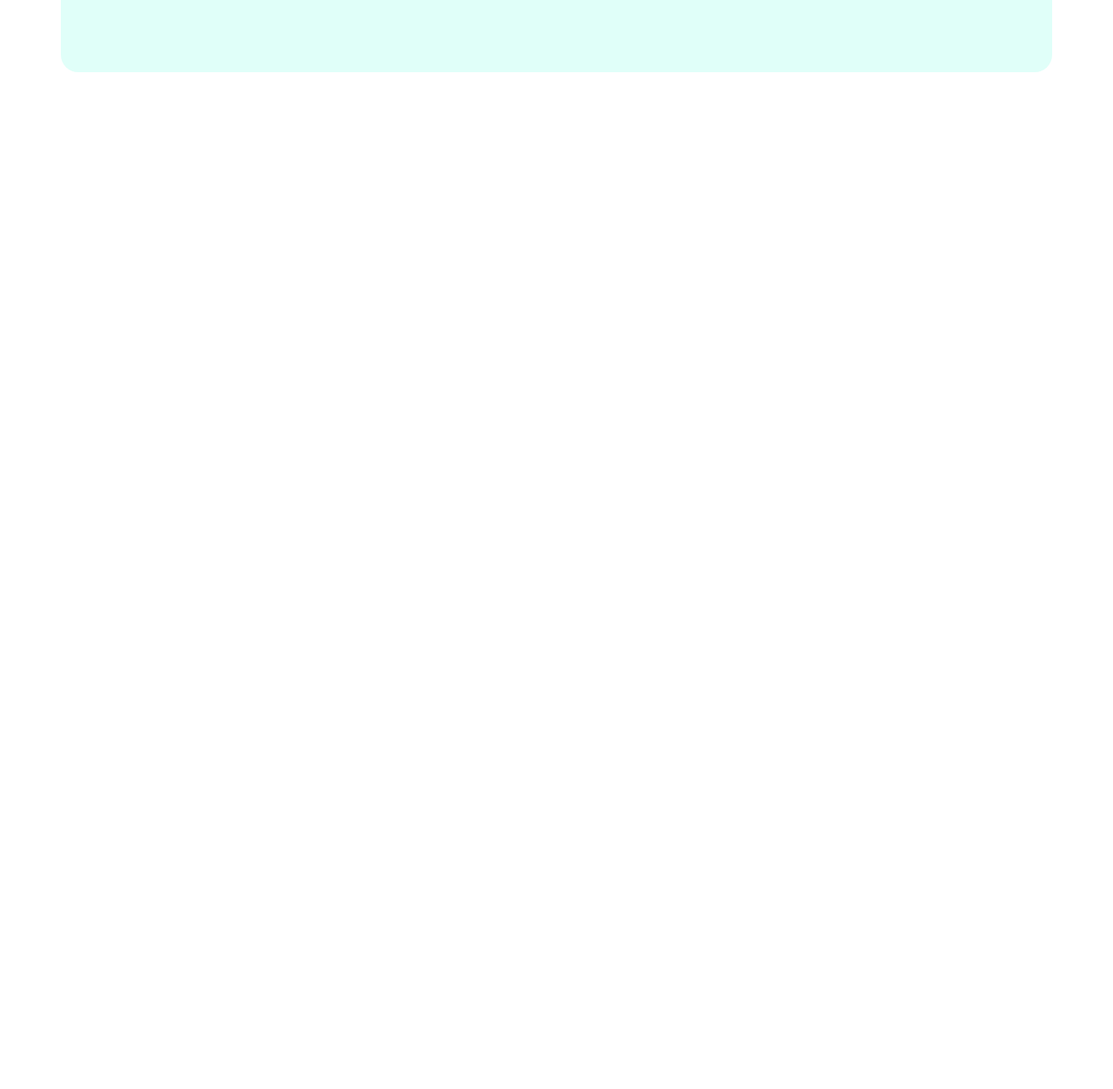
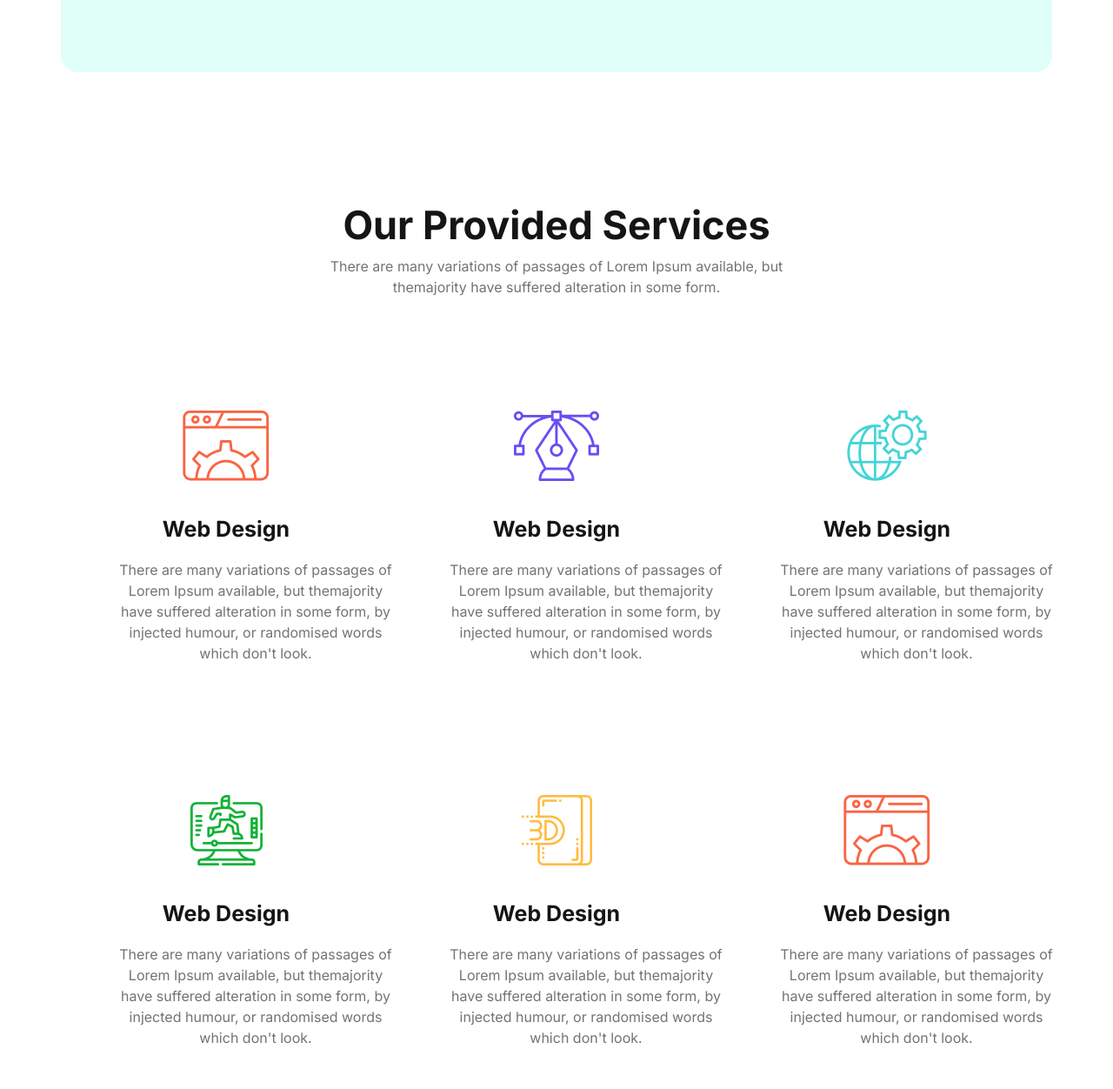
Before and after one commit to crlimon11/Agency-website, a plain HTML site: page index.html in a window 1280 px wide. Shown: the part 1298-2550 px from the top of the page at 87% size. Before the commit the page ends 1381 px from the top, so only its background shows below. Drawn offline with Linux system fonts and the light colour scheme.

Commit message:
service section finished

```diff
--- a/css/style.css
+++ b/css/style.css
@@ -6,6 +6,20 @@
     margin: 0;
     padding: 0;
     box-sizing: border-box;
+}
+.title{
+    text-align: center;
+}
+.title h2{
+    color: var(--dark-01, #151515);
+    font-size: 45px;
+    font-weight: 700;
+}
+.title p{
+    color: var(--dark-03, #737373);
+    font-size: 16px;
+    font-weight: 400;
+    margin: 0 auto;
 }
 /* Navbar Related style */
 .navbar{
@@ -154,3 +168,38 @@
     font-size: 20px;
     font-weight: 500;
 }
+/* Service section related styles */
+#services_part{
+    padding-top: 149px;
+}
+#services_part .row{
+    row-gap: 24px;
+}
+#services_part .title{
+    margin-bottom: 50px;
+}
+#services_part .title p{
+    width: 609px;
+}
+#services_part .services_box{
+    padding: 80px 49px 47px;
+    text-align: center;
+    border-radius: 20px;
+    transition: all linear 0.4s;
+}
+#services_part .services_box:hover{
+    box-shadow: 0px 0px 10px 2px rgba(0, 0, 0, 0.25);
+}
+#services_part .services_box h3{
+    color: var(--dark-01, #151515);
+    font-size: 25px;
+    font-weight: 700;
+    margin: 40px 0 20px;
+}
+#services_part .services_box p{
+    color: var(--dark-03, #737373);
+    font-size: 16px;
+    font-weight: 400;
+    width: 326px;
+    margin: 0 auto;
+}
--- a/index.html
+++ b/index.html
@@ -129,6 +129,65 @@
                 </div>
             </div>
         </section>
+        <!-- Out success section End -->
+        <!-- Services section Start -->
+        <section id="services_part">
+            <div class="title">
+                <h2>
+                    Our Provided Services
+                </h2>
+                <p>
+                    There are many variations of passages of Lorem Ipsum available, but themajority  have suffered alteration in some form.
+                </p>
+            </div>
+            <div class="container">
+                <div class="row">
+                    <div class="col-lg-4">
+                        <div class="services_box">
+                            <img src="./images/logo2.png" alt="">
+                            <h3>Web Design</h3>
+                            <p>There are many variations of passages of Lorem Ipsum available, but themajority  have suffered alteration in some form, by injected humour, or randomised words which don't look.</p>
+                        </div>
+                    </div>
+                    <div class="col-lg-4">
+                        <div class="services_box">
+                            <img src="./images/logo3.png" alt="">
+                            <h3>Web Design</h3>
+                            <p>There are many variations of passages of Lorem Ipsum available, but themajority  have suffered alteration in some form, by injected humour, or randomised words which don't look.</p>
+                        </div>
+                    </div>
+                    <div class="col-lg-4">
+                        <div class="services_box">
+                            <img src="./images/logo4.png" alt="">
+                            <h3>Web Design</h3>
+                            <p>There are many variations of passages of Lorem Ipsum available, but themajority  have suffered alteration in some form, by injected humour, or randomised words which don't look.</p>
+                        </div>
+                    </div>
+                    <div class="col-lg-4">
+                        <div class="services_box">
+                            <img src="./images/logo5.png" alt="">
+                            <h3>Web Design</h3>
+                            <p>There are many variations of passages of Lorem Ipsum available, but themajority  have suffered alteration in some form, by injected humour, or randomised words which don't look.</p>
+                        </div>
+                    </div>
+                    <div class="col-lg-4">
+                        <div class="services_box">
+                            <img src="./images/logo6.png" alt="">
+                            <h3>Web Design</h3>
+                            <p>There are many variations of passages of Lorem Ipsum available, but themajority  have suffered alteration in some form, by injected humour, or randomised words which don't look.</p>
+                        </div>
+                    </div>
+                    <div class="col-lg-4">
+                        <div class="services_box">
+                            <img src="./images/logo2.png" alt="">
+                            <h3>Web Design</h3>
+                            <p>There are many variations of passages of Lorem Ipsum available, but themajority  have suffered alteration in some form, by injected humour, or randomised words which don't look.</p>
+                        </div>
+                    </div>
+
+                </div>
+            </div>
+        </section>
     </main>
     <footer>
 
```
Also changed, not shown: images/Rectangle 1.png (added), images/Rectangle 2.png (added), images/Rectangle 3.png (added), images/logo2.png (added), images/logo3.png (added), images/logo4.png (added), images/logo5.png (added), images/logo6.png (added), images/logo7.png (added).
